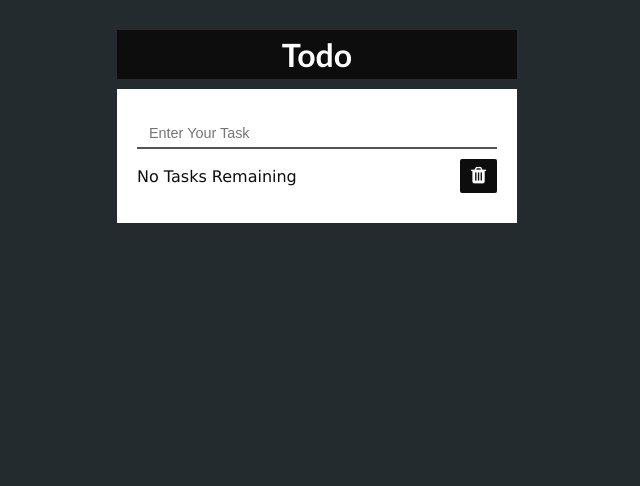
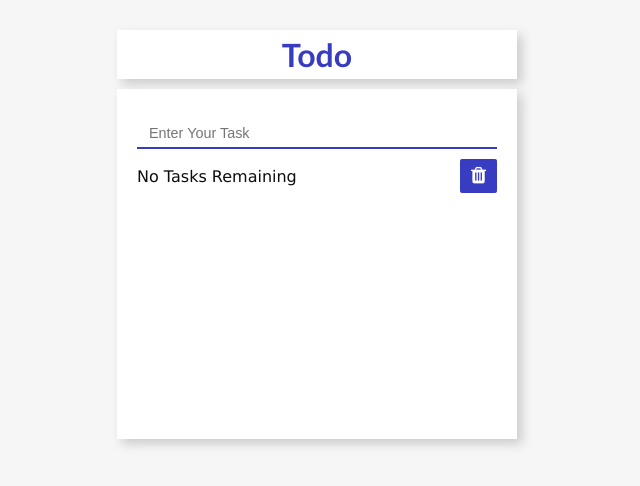
Before and after one commit to bigboyabhisthi/todo, a React (Create React App) app: page / in a window 1280 px wide. Shown: the top 486 px of the page, without its empty margins (323-963 px from the left). Built offline with nearby package versions, Linux system fonts and the light colour scheme.

Commit message:
Theme Changed to Blue: Color of Productivity

```diff
--- a/src/App.css
+++ b/src/App.css
@@ -1,6 +1,5 @@
 .App {
-	min-width: 400px;
-	min-height: 400px;
+	width: 400px;
 	margin: 20px 0;
 	padding-bottom: 20px;
 }
@@ -11,15 +10,17 @@ h1.header {
 	text-align: center;
 	font-size: 2rem;
 	font-family: 'Gill Sans', 'Gill Sans MT', Calibri, 'Trebuchet MS', sans-serif;
-	background-color: #0d0d0d;
-	color: #fff;
+	background-color: #fff;
+	color: #383cc1;
 	-moz-user-select: none;
 	-webkit-user-select: none;
 	user-select: none;
+	box-shadow: 5px 5px 10px #ccc;
 }
 
 .container {
 	width: 100%;
+	min-height: 350px;
 	padding: 20px;
 	margin-top: 10px;
 	box-sizing: border-box;
@@ -27,6 +28,7 @@ h1.header {
 		Ubuntu, Cantarell, 'Open Sans', 'Helvetica Neue', sans-serif;
 	color: #0d0d0d;
 	background-color: #fff;
+	box-shadow: 5px 5px 10px #ccc;
 }
 
 form.getArea {
@@ -36,7 +38,7 @@ form.getArea {
 }
 
 .inputBox {
-	border-bottom: 2px solid #555;
+	border-bottom: 2px solid #383cc1;
 	margin-bottom: 10px;
 }
 
@@ -62,17 +64,24 @@ form.getArea {
 	font-size: 1.2rem;
 	padding: 4px 9px;
 	color: #fff;
-	background-color: #0d0d0d;
-	border: 2px solid #0d0d0d;
+	background-color: #383cc1;
+	border: 2px solid #383cc1;
+	outline: none;
 	border-radius: 2px;
 	cursor: pointer;
 }
 
 .myButton:hover {
-	color: #ff6263;
-	background-color: #0d0d0d;
+	color: #383cc1;
+	background-color: #fff;
 }
 
 .todoList {
 	padding: 5px 0;
 }
+
+@media screen and (max-width: 425px) {
+	.App {
+		width: 300px;
+	}
+}
--- a/src/ToDo.css
+++ b/src/ToDo.css
@@ -3,10 +3,11 @@
 	text-align: left;
 	box-sizing: border-box;
 	border-left: 2px solid #fff;
+	overflow: hidden;
 }
 
 .todoContainer:hover {
-	border-left: 2px solid #0d0d0d;
+	border-left: 2px solid #383cc1;
 }
 
 label {
@@ -15,6 +16,8 @@ label {
 	align-items: center;
 	font-size: 1.2rem;
 	cursor: pointer;
+	white-space: normal;
+	word-wrap: break-word;
 }
 
 input[type='checkbox'],
--- a/src/index.css
+++ b/src/index.css
@@ -9,7 +9,7 @@ body {
 	padding: 0;
 	width: 100%;
 	height: 100vh;
-	background-color: #242b2e;
+	background-color: #f6f6f6;
 }
 
 #root {
```
Also changed, not shown: 1 other file (tests, documents, lock files or other folders).
